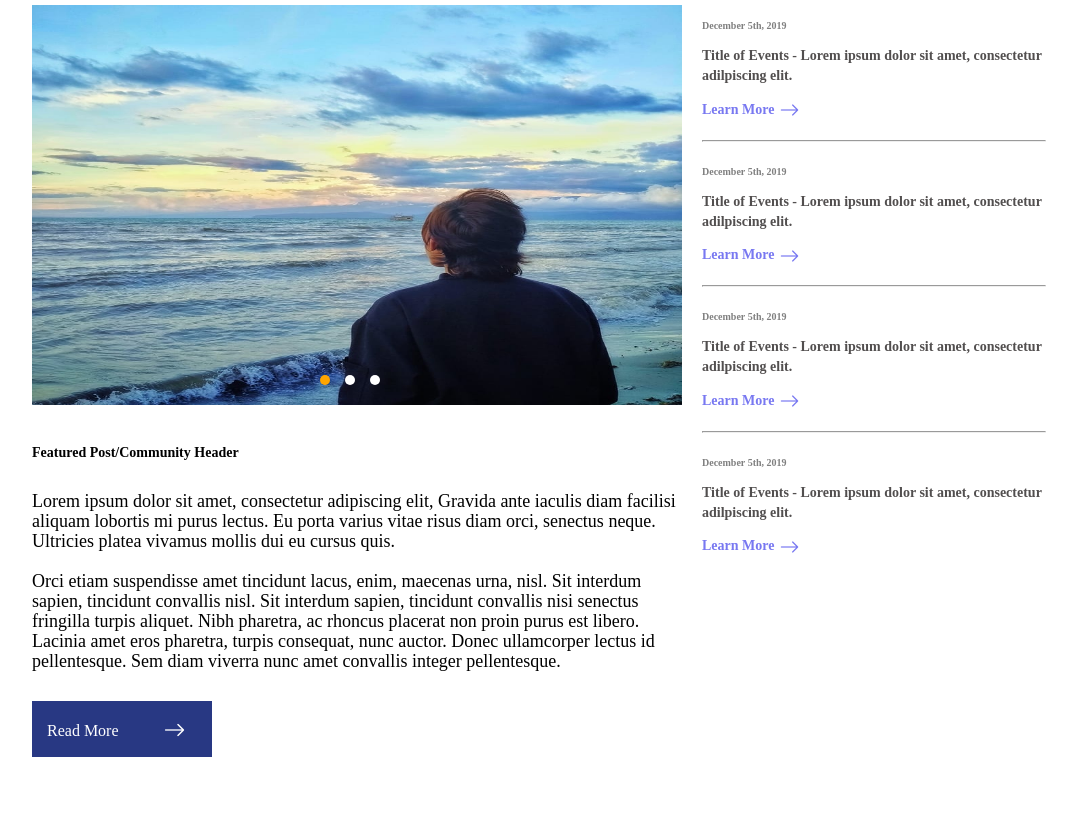
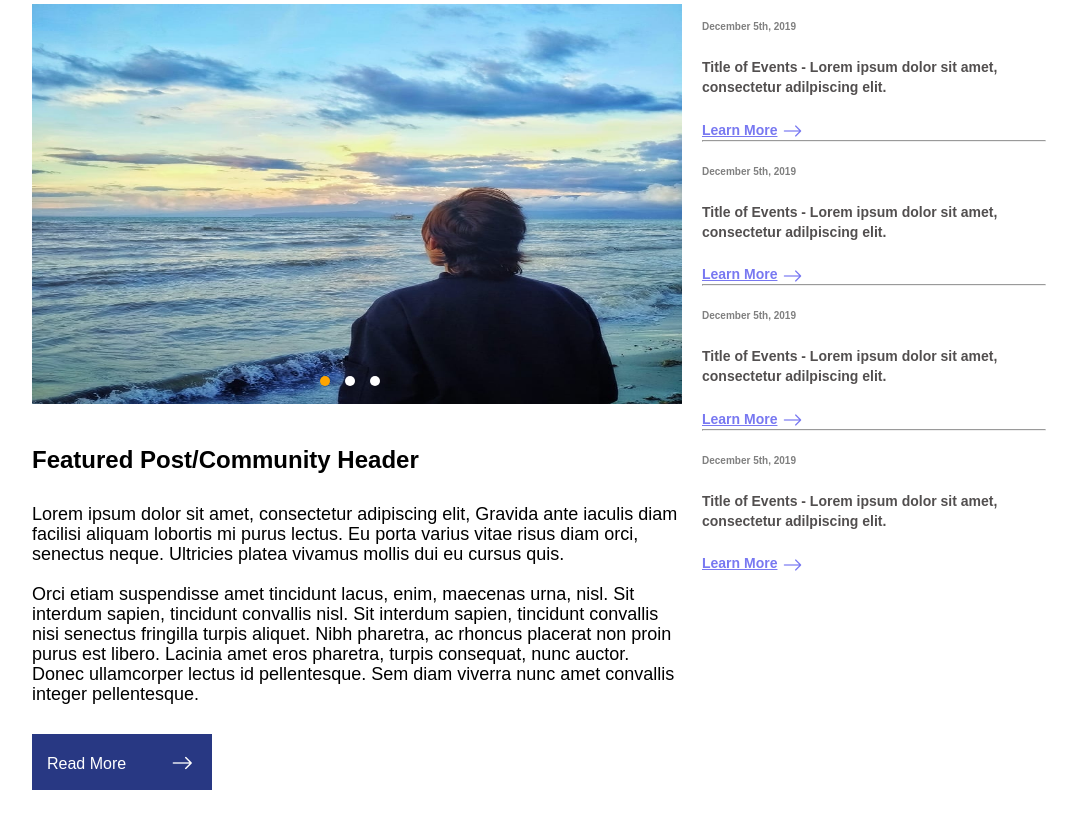
Before and after one commit to frostyral/exercise, a plain HTML site: page index.html in a window 1280 px wide. Shown: the part 92-912 px from the top of the page, without its empty margins (91-1168 px from the left). Before the commit the page ends 879 px from the top, so only its background shows below. Drawn offline with nearby package versions, Linux system fonts and the light colour scheme; files that its build step writes are made by us from their sources.

Commit message:
[Merge Debugging Two]

```diff
--- a/index.html
+++ b/index.html
@@ -5,9 +5,8 @@
     <meta http-equiv="X-UA-Compatible" content="IE=edge">
     <meta name="viewport" content="width=device-width, initial-scale=1.0">
     <link rel="stylesheet" href="https://cdn.jsdelivr.net/npm/bootstrap-icons@1.9.1/font/bootstrap-icons.css">
-    <link rel="stylesheet" type="text/css" href="style.css">
+    <link rel="stylesheet" type="text/css" href="css/style.css">
     <title>Merge</title>
-    <link rel="stylesheet" href="css/style.css">
 </head>
 <body>
     <div class="hero">
```
